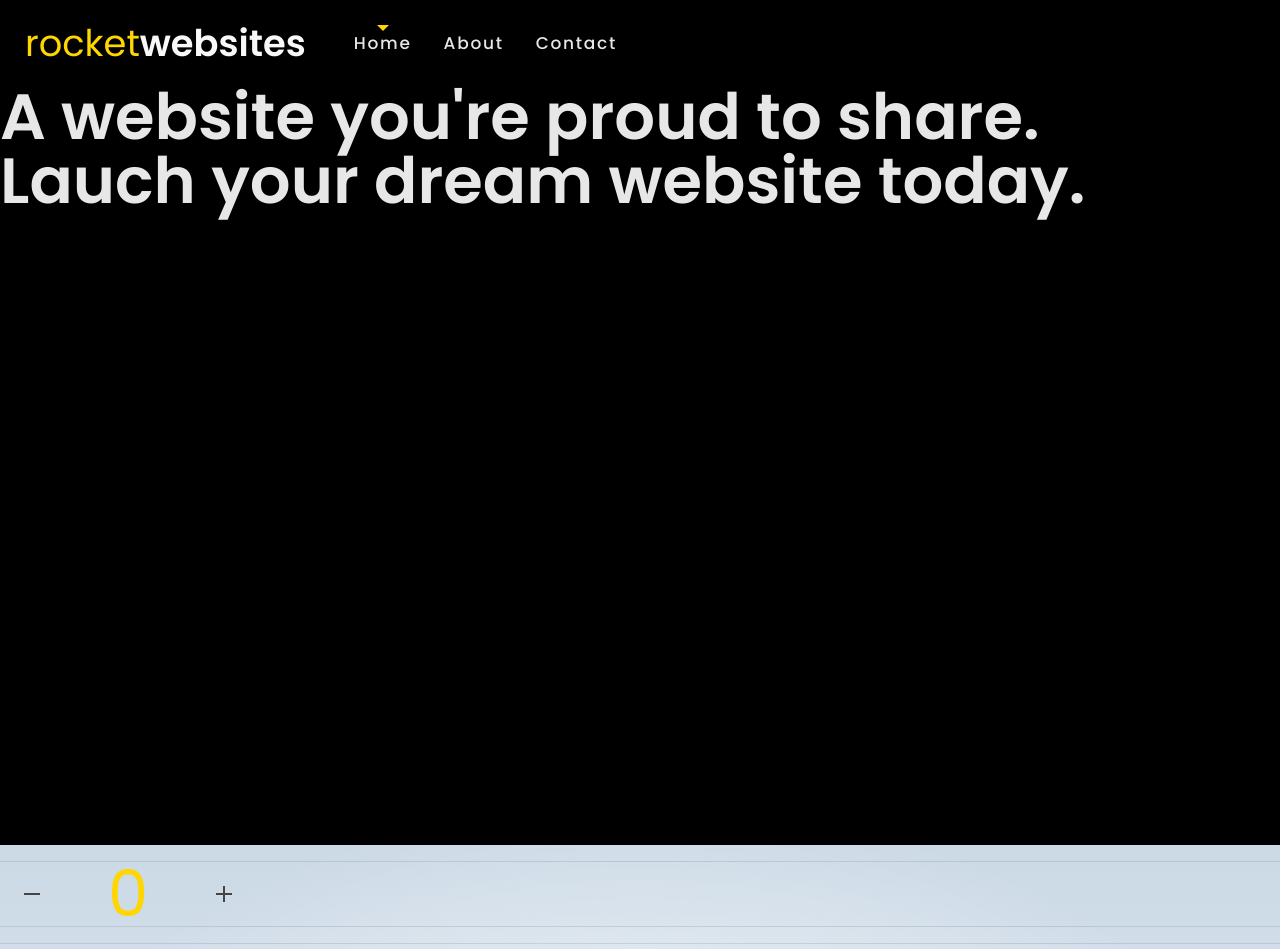
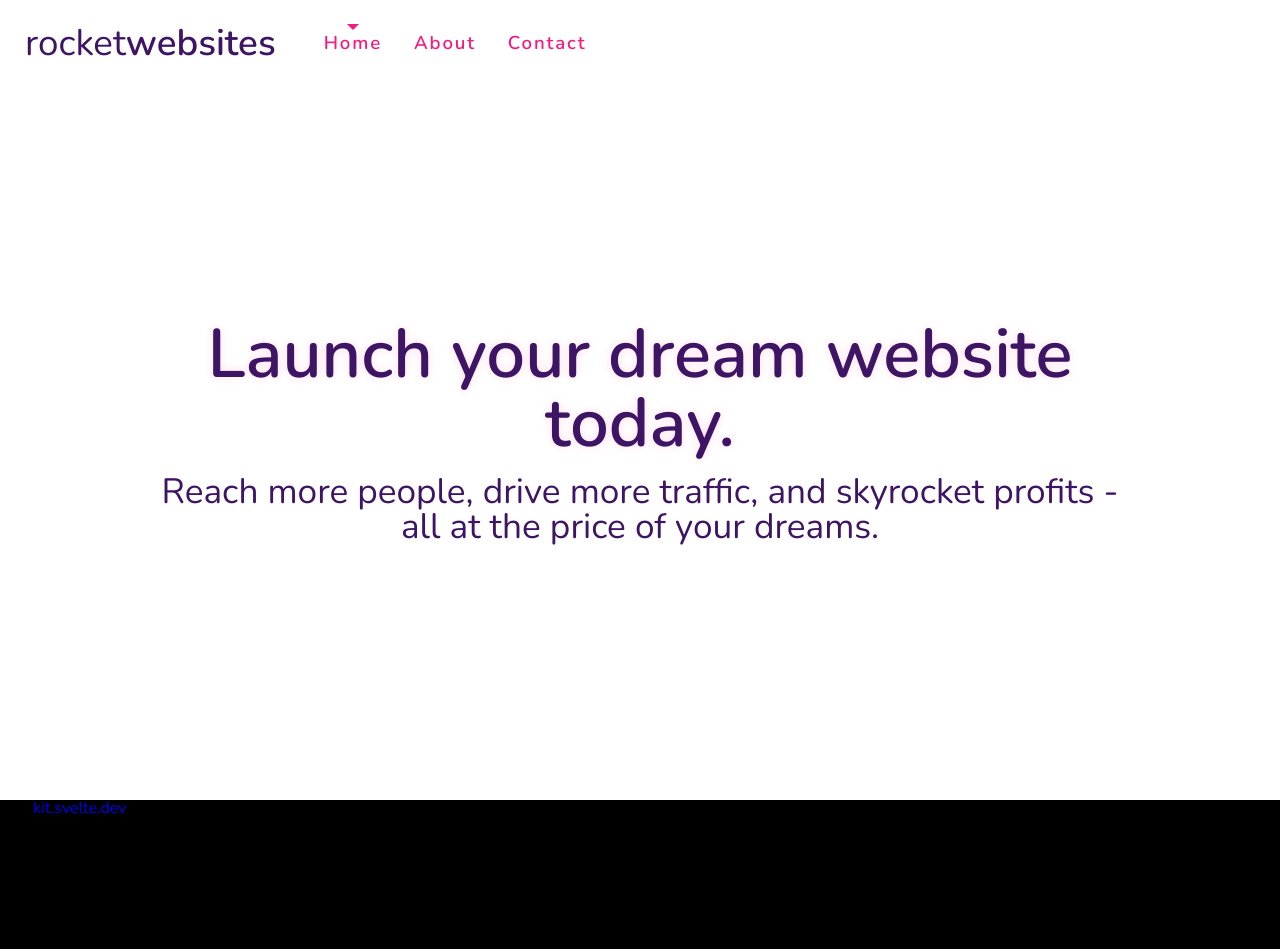
Before and after one commit to will-flores1/marketing-website-theme, a SvelteKit app: page / in a window 1280 px wide. Shown: the top 949 px of the page. After the commit the page ends 819 px from the top, so only its background shows below. Built offline with nearby package versions, Linux system fonts and the light colour scheme.

Commit message:
second init

```diff
--- a/src/routes/components/Header.svelte
+++ b/src/components/Header.svelte
@@ -69,7 +69,6 @@
 
 <style>
 	header {
-		background-color: rgb(0, 0, 0);
 		position: fixed;
 		width: 100%;
 		top: 0;
@@ -89,12 +88,12 @@
 	.logo-container {
 		display: flex;
 		font-size: 2.3rem;
-		color: var(--color-theme-1);
+		color: var(--color-theme-2);
 	}
 
 	.logo-container-websites-name {
 		font-weight: 600;
-		color: rgb(248, 248, 248);
+		color: var(--color-theme-2);
 	}
 
 	nav {
@@ -125,10 +124,10 @@
 
 	nav a {
 		padding: 0 1rem;
-		color: var(--color-text-2);
-		font-weight: 500;
+		color: var(--color-text-3);
+		font-weight: 600;
 		letter-spacing: 1px;
-		font-size: 1.0625rem;
+		font-size: 1.1625rem;
 		letter-spacing: 0.1em;
 		text-decoration: none;
 		transition: color 0.2s linear;
--- /dev/null
+++ b/src/components/Hero.svelte
@@ -0,0 +1,47 @@
+<script>
+</script>
+
+<section class="wrap">
+	<div class="hero">
+		<h1>Launch your dream website today.</h1>
+    <p>Reach more people, drive more traffic, and skyrocket profits - all at the price of your dreams.</p>
+	</div>
+  <div></div>
+</section>
+
+<style>
+	.wrap {
+		background-color: var(--color-bg-0);
+		padding-top: 10rem;
+    height: 40rem;
+	}
+
+  .hero {
+    max-width: 60rem;
+    margin: 10rem auto;
+    text-align: center;
+  }
+
+	h1 {
+		/* font-family: var(--font-body); */
+		font-size: 4.3rem;
+		font-weight: 600;
+		color: var(--color-theme-2);
+    text-shadow: var(--text-shadow-0);
+		animation: fadeIn 0.5s;
+	}
+  p {
+    font-size: 2.2rem;
+    padding: 1rem 0 0 0;
+    color: var(--color-theme-2);
+  }
+
+	@keyframes fadeIn {
+		0% {
+			opacity: 0;
+		}
+		100% {
+			opacity: 1;
+		}
+	}
+</style>
--- a/src/routes/+layout.svelte
+++ b/src/routes/+layout.svelte
@@ -1,5 +1,5 @@
 <script lang="ts">
-	import Header from './components/Header.svelte';
+	import Header from '../components/Header.svelte';
 	import './styles.css';
 
 	let header: any;
@@ -21,7 +21,6 @@
 </div>
 
 <style>
-
 	@media (min-width: 480px) {
 
 	}
--- a/src/routes/+page.svelte
+++ b/src/routes/+page.svelte
@@ -1,7 +1,6 @@
 <script>
-	import Counter from './components/Counter.svelte';
 	import welcome from '$lib/images/svelte-welcome.webp';
-	import Hero from './components/Hero.svelte';
+	import Hero from '../components/Hero.svelte';
 	import welcome_fallback from '$lib/images/svelte-welcome.png';
 </script>
 
@@ -15,22 +14,10 @@
 
 <section>
 	<Hero />
-
-	<Counter />
-	<Counter />
-	<Counter />
-	<Counter />
-	<Counter />
-	<Counter />
-	<Counter />
-	<Counter />
-	<Counter />
-	<Counter />
-	<Counter />
-	<Counter />
-	<Counter />
-	<Counter />
 </section>
 
 <style>
+	section {
+		height: 100%;
+	}
 </style>
--- a/src/routes/components/Counter.svelte
+++ /dev/null
@@ -1,102 +0,0 @@
-<script lang="ts">
-	import { spring } from 'svelte/motion';
-
-	let count = 0;
-
-	const displayed_count = spring();
-	$: displayed_count.set(count);
-	$: offset = modulo($displayed_count, 1);
-
-	function modulo(n: number, m: number) {
-		// handle negative numbers
-		return ((n % m) + m) % m;
-	}
-</script>
-
-<div class="counter">
-	<button on:click={() => (count -= 1)} aria-label="Decrease the counter by one">
-		<svg aria-hidden="true" viewBox="0 0 1 1">
-			<path d="M0,0.5 L1,0.5" />
-		</svg>
-	</button>
-
-	<div class="counter-viewport">
-		<div class="counter-digits" style="transform: translate(0, {100 * offset}%)">
-			<strong class="hidden" aria-hidden="true">{Math.floor($displayed_count + 1)}</strong>
-			<strong>{Math.floor($displayed_count)}</strong>
-		</div>
-	</div>
-
-	<button on:click={() => (count += 1)} aria-label="Increase the counter by one">
-		<svg aria-hidden="true" viewBox="0 0 1 1">
-			<path d="M0,0.5 L1,0.5 M0.5,0 L0.5,1" />
-		</svg>
-	</button>
-</div>
-
-<style>
-	.counter {
-		display: flex;
-		border-top: 1px solid rgba(0, 0, 0, 0.1);
-		border-bottom: 1px solid rgba(0, 0, 0, 0.1);
-		margin: 1rem 0;
-	}
-
-	.counter button {
-		width: 2em;
-		padding: 0;
-		display: flex;
-		align-items: center;
-		justify-content: center;
-		border: 0;
-		background-color: transparent;
-		touch-action: manipulation;
-		font-size: 2rem;
-	}
-
-	.counter button:hover {
-		background-color: var(--color-bg-1);
-	}
-
-	svg {
-		width: 25%;
-		height: 25%;
-	}
-
-	path {
-		vector-effect: non-scaling-stroke;
-		stroke-width: 2px;
-		stroke: #444;
-	}
-
-	.counter-viewport {
-		width: 8em;
-		height: 4em;
-		overflow: hidden;
-		text-align: center;
-		position: relative;
-	}
-
-	.counter-viewport strong {
-		position: absolute;
-		display: flex;
-		width: 100%;
-		height: 100%;
-		font-weight: 400;
-		color: var(--color-theme-1);
-		font-size: 4rem;
-		align-items: center;
-		justify-content: center;
-	}
-
-	.counter-digits {
-		position: absolute;
-		width: 100%;
-		height: 100%;
-	}
-
-	.hidden {
-		top: -100%;
-		user-select: none;
-	}
-</style>
--- a/src/routes/components/Hero.svelte
+++ /dev/null
@@ -1,30 +0,0 @@
-<script>
-</script>
-
-<section>
-  <h1>
-    A website you're proud to share.
-  </h1>
-  <h1>Lauch your dream website today.</h1>
-</section>
-
-<style>
-  section {
-    background-color: black;
-    width: 100%;
-    min-height:95vh;
-    padding-top: 5.3125rem;
-  }
-  h1 {
-    /* font-family: var(--font-body); */
-    font-size: 4rem;
-    font-weight: 600;
-    color: var(--color-text-2);
-    animation: fadeIn .5s;
-  }
-
-  @keyframes fadeIn {
-  0% { opacity: 0;}
-  100% { opacity: 1;}
-}
-</style>
--- a/src/routes/styles.css
+++ b/src/routes/styles.css
@@ -1,19 +1,20 @@
 @import '@fontsource/fira-mono';
-@import url('https://fonts.googleapis.com/css2?family=Poppins:wght@300;400;500;600&display=swap');
+@import url('https://fonts.googleapis.com/css2?family=Nunito:wght@300;400;500;600&family=Poppins:wght@300;400;500;600&display=swap');
 
 :root {
 	--font-body: 'Poppins', sans-serif;
-	--font-mono: 'Fira Mono', monospace;
-	--color-bg-0: rgb(202, 216, 228);
-	--color-bg-1: hsl(209, 36%, 86%);
-	--color-bg-2: hsl(224, 44%, 95%);
-	--color-theme-1: #ffd601;
-	--color-theme-2: #4075a6;
+	--font-title: 'Nunito', sans-serif;
+	--color-bg-0: rgb(255, 255, 255);
+	--color-bg-1: #260835;
+	--color-theme-1: rgb(246, 25, 128);
+	--color-theme-2: #3e1465;
 	--color-text: rgb(0, 0, 0);
 	--color-text-2: rgb(231, 231, 231);
+	--color-text-3: rgb(246, 25, 128);
+	--text-shadow-0: 0 0 10px #f9197f25;
 	--column-width: 42rem;
 	--column-margin-top: 4rem;
-	font-family: var(--font-body);
+	font-family: var(--font-title);
 	color: var(--color-text);
 }
 
```
